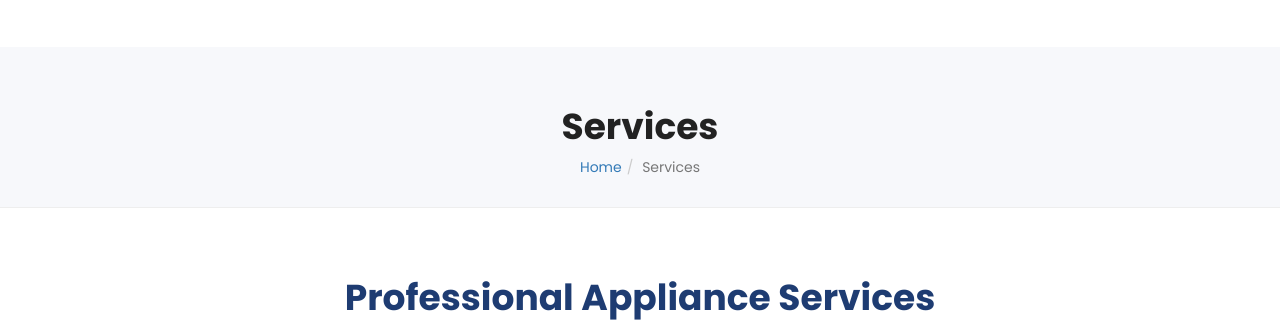
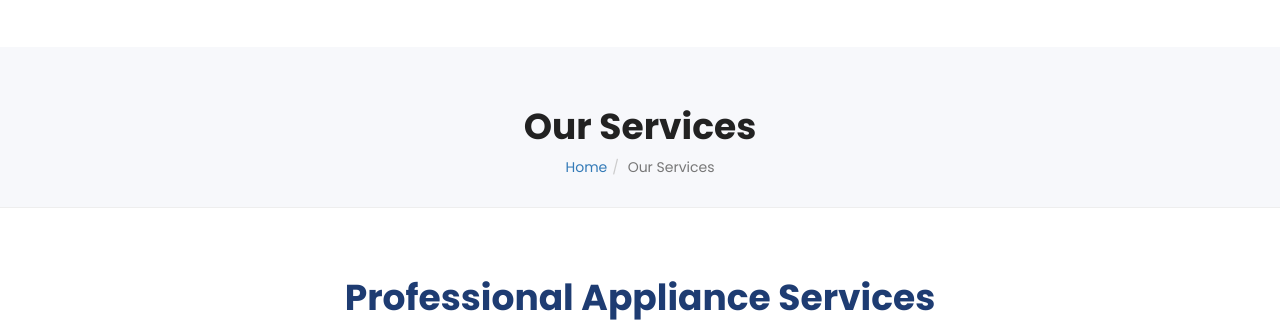
Before and after one commit to Achyutdhital/bluediamondproject, a Django app: page /services/ in a window 1280 px wide. Shown: the part 283-605 px from the top of the page. Run offline with Django 5.2, Linux system fonts and the light colour scheme; tables that the repository leaves empty hold one stand-in row (values such as "Sample post"); grey boxes marked "Sample" are stand-in pictures; some libraries are stand-ins or nearby versions.

Commit message:
Fix: Update page header title to 'Our Services' for consistency

```diff
--- a/core/app/templates/app/services.html
+++ b/core/app/templates/app/services.html
@@ -7,7 +7,7 @@
 
 {% block content %}
 
-{% include 'app/components/page_header.html' with title='Services' %}
+{% include 'app/components/page_header.html' with title='Our Services' %}
 
 <!-- Services Section -->
 <section class="secptb70">
```
